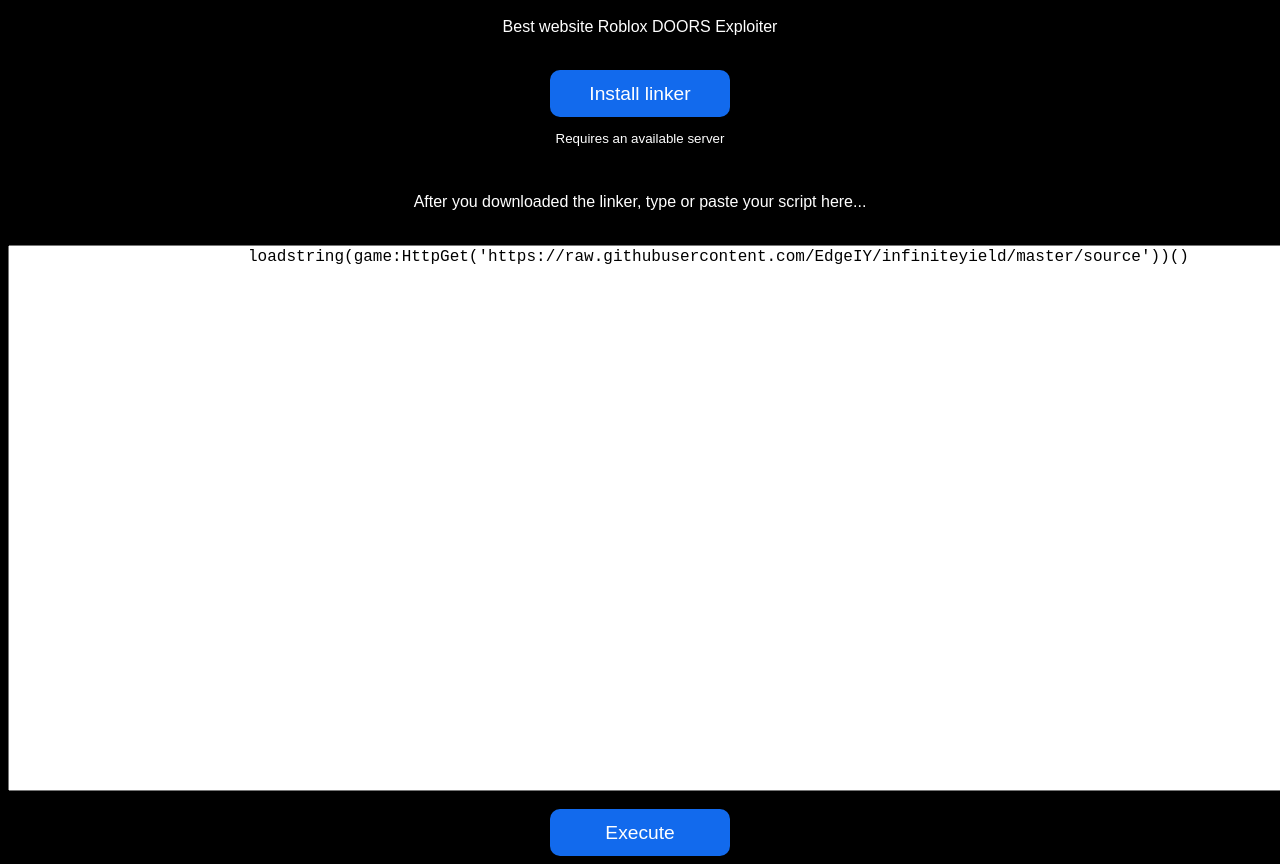
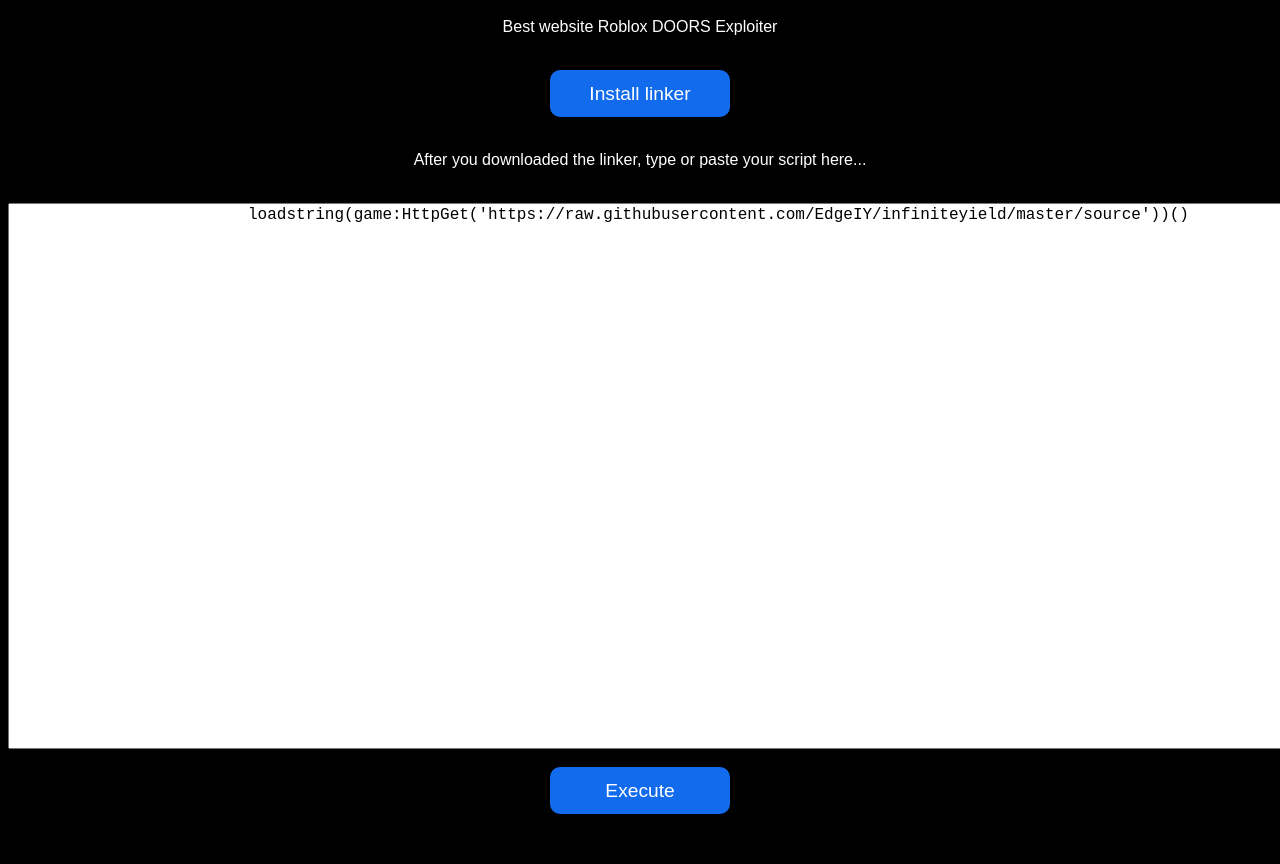
Before and after one commit to ecodersteam/SkriX, a plain HTML site: page index.html in a window 1280 px wide. Shown: the part 48-912 px from the top of the page. After the commit the page ends 870 px from the top, so only its background shows below. Drawn offline with Linux system fonts and the light colour scheme.

Commit message:
Removed NOTICE

```diff
--- a/index.html
+++ b/index.html
@@ -14,7 +14,6 @@
                 <a href="Conciere.lrob" download="Linker.exe">
                     <button type="button" class="linkerinstall">Install linker</button>
                 </a>
-                <p style="font-size: smaller;">Requires an available server</p>
             </center>
         </div>
         <br>
```
